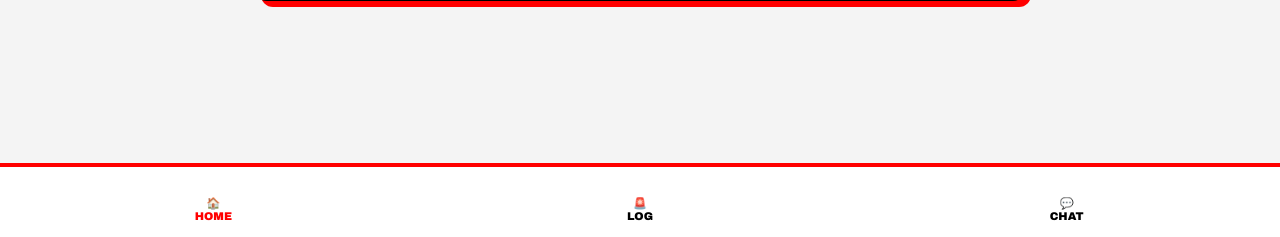
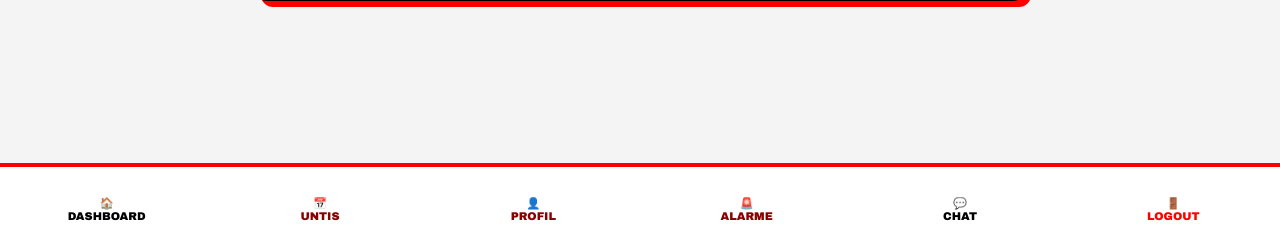
Before and after one commit to yunusemrevdffg/sanifunk-app, a Flask app: template templates/dashboard.html in a window 1280 px wide. Shown: the part 563-800 px from the top of the page. Run offline with Flask 3, Linux system fonts and the light colour scheme; the template is opened without the code that fills it, so the values that code supplies are empty.

Commit message:
Erster Upload der Sani App

```diff
--- a/templates/dashboard.html
+++ b/templates/dashboard.html
@@ -108,12 +108,15 @@
 </div>
 
 <nav class="nav-bar">
-    <a href="/dashboard" class="nav-item" style="color: var(--red);">🏠<br>Home</a>
-    <a href="/alarm_log" class="nav-item">🚨<br>Log</a>
-    <a href="/chat" class="nav-item">💬<br>Chat</a>
+    <a href="/dashboard" class="nav-item">🏠<br>dashboard</a>
+    <a href="/untis" class="nav-item active">📅<br>Untis</a>
+    <a href="/profile" class="nav-item active">👤<br>Profil</a>
+    <a href="/alarm_log" class="nav-item active">🚨<br>Alarme</a>
+    <a href="/chat" class="nav-item">💬<br>CHAT</a>
     {% if user.role in ['ADMIN', 'HAUPTADMIN'] %}
-    <a href="/management" class="nav-item">⚙️<br>Admin</a>
+    <a href="/management" class="nav-item">⚙️<br>ADMIN</a>
     {% endif %}
+    <a href="/logout" class="nav-item" style="color: var(--red);">🚪<br>Logout</a>
 </nav>
 
 <script>
```
